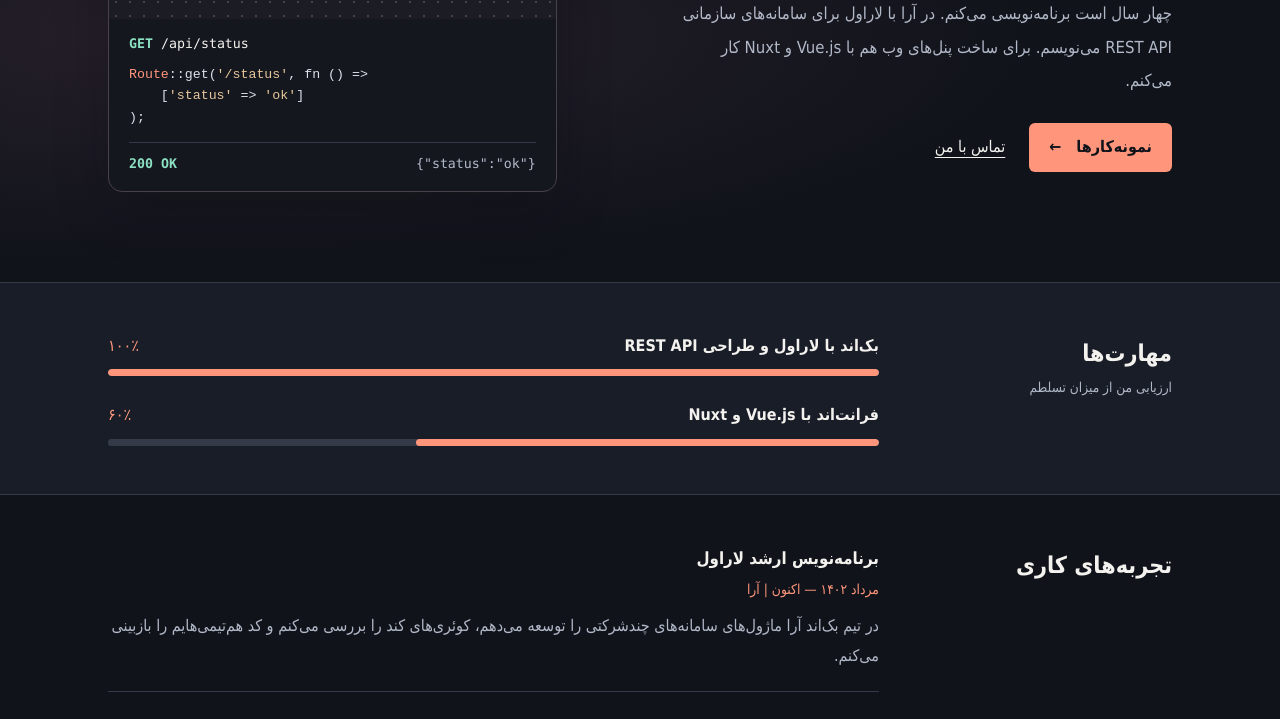
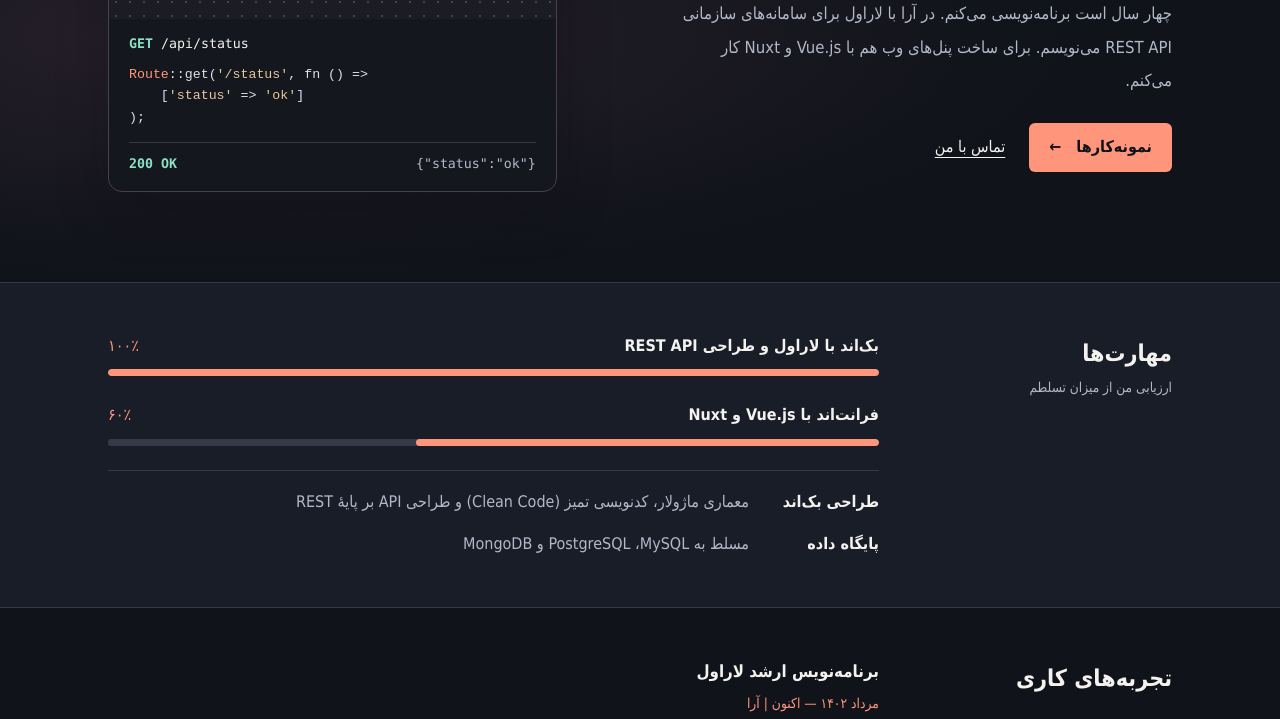
Before and after one commit to moh3en1383/portfolio, a plain HTML site: page index.html in a window 1280 px wide. Shown: the part 336-1055 px from the top of the page. Drawn offline with Linux system fonts and the light colour scheme; a small style sheet from the web is missing.

Commit message:
Add backend design and database skills to the resume

```diff
--- a/index.html
+++ b/index.html
@@ -28,7 +28,7 @@
     "https://instagram.com/mohseen__mh",
     "https://t.me/MohsenDevv"
   ],
-  "knowsAbout": ["Laravel", "PHP", "REST API", "MySQL", "Vue.js", "Nuxt"]
+  "knowsAbout": ["Laravel", "PHP", "REST API", "Clean Code", "Modular Architecture", "MySQL", "PostgreSQL", "MongoDB", "Vue.js", "Nuxt"]
 }
 </script>
 
@@ -105,6 +105,16 @@
           <span aria-hidden="true">۶۰٪</span>
           <meter id="frontend-level" min="0" max="100" value="60">۶۰٪</meter>
         </div>
+        <dl class="skill-details">
+          <div>
+            <dt>طراحی بک‌اند</dt>
+            <dd>معماری ماژولار، کدنویسی تمیز (<bdi>Clean Code</bdi>) و طراحی API بر پایهٔ <bdi>REST</bdi></dd>
+          </div>
+          <div>
+            <dt>پایگاه داده</dt>
+            <dd>مسلط به <bdi>MySQL</bdi>، <bdi>PostgreSQL</bdi> و <bdi>MongoDB</bdi></dd>
+          </div>
+        </dl>
       </div>
     </div>
   </section>
--- a/style/index.css
+++ b/style/index.css
@@ -121,6 +121,10 @@ main .section { border-top: 1px solid var(--border); }
 .section-title { font-size: 1.45rem; }
 .section-title small { display: block; font-size: .85rem; font-weight: 400; color: var(--muted); }
 .skill-levels { display: grid; gap: 24px; }
+.skill-details { display: grid; gap: 12px; padding-top: 16px; border-top: 1px solid var(--border); }
+.skill-details > div { display: flex; flex-wrap: wrap; gap: 2px 18px; }
+.skill-details dt { min-width: 7rem; font-weight: 650; }
+.skill-details dd { color: var(--muted); }
 .skill-level { display: grid; grid-template-columns: 1fr auto; gap: 8px 16px; align-items: baseline; }
 .skill-level label { font-weight: 650; }
 .skill-level span { color: var(--accent); font-variant-numeric: tabular-nums; }
```
